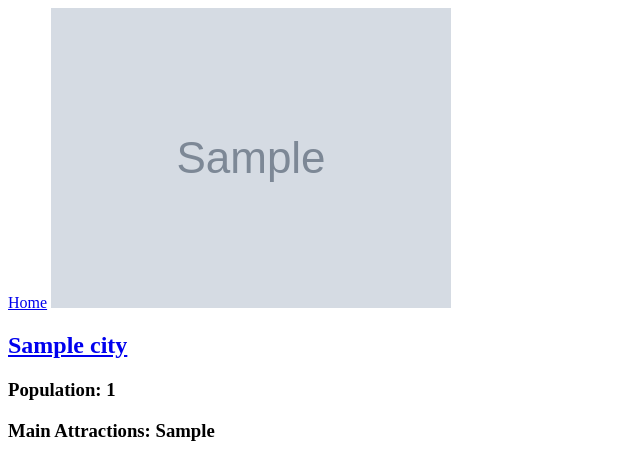
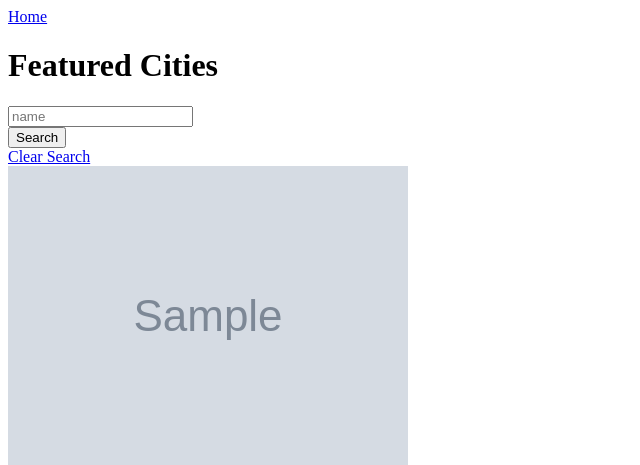
Before and after one commit to maxmcgrath1/Project_Wayfarer, a Django app: page /cities/ in a window 1280 px wide. Shown: the top 465 px of the page, without its empty margins (0-640 px from the left). Run offline with Django 4.2, Linux system fonts and the light colour scheme; tables that the repository leaves empty hold one stand-in row (values such as "Sample post"); grey boxes marked "Sample" are stand-in pictures.

Commit message:
added a searach bar and dynamic header

```diff
--- a/main_app/templates/city_list.html
+++ b/main_app/templates/city_list.html
@@ -4,6 +4,19 @@ Cities
 {% endblock%}
 {% block content%}
 <a href="/">Home</a>
+<h1>{{header}}</h1>
+
+<form class="mb-5" method="get">
+    <div class="field has-addons">
+        <div class="control">
+            <input class="input" type="text" name="name" placeholder="name" />
+        </div>
+        <div class="control">
+            <input class="button is-success" type="submit" value="Search" />
+        </div>
+    </div>
+    <a class="button is-dark" href="{% url 'city_list' %}">Clear Search</a>
+</form>
 {% for city in cities %}
 <a href="{% url 'city_detail' city.pk %}">
     <img src="{{city.image}}" alt="{{city.name}}" />
--- a/main_app/views.py
+++ b/main_app/views.py
@@ -1,5 +1,6 @@
 from re import template
 from django.shortcuts import render
+from django.urls import reverse
 from django.views import View
 from django.http import HttpResponse
 from django.views.generic import DetailView
@@ -16,7 +17,13 @@ class CityList(TemplateView):
 
     def get_context_data(self, **kwargs):
         context = super().get_context_data(**kwargs)
-        context["cities"] = City.objects.all()
+        name = self.request.GET.get("name")
+        if name != None:
+            context["cities"] = City.objects.filter(name__icontains=name)
+            context["header"] = f"Searching for {name}"
+        else:
+            context["cities"] = City.objects.all()
+            context["header"] = "Featured Cities"
         return context
 
 class CityCreate(CreateView):
```
